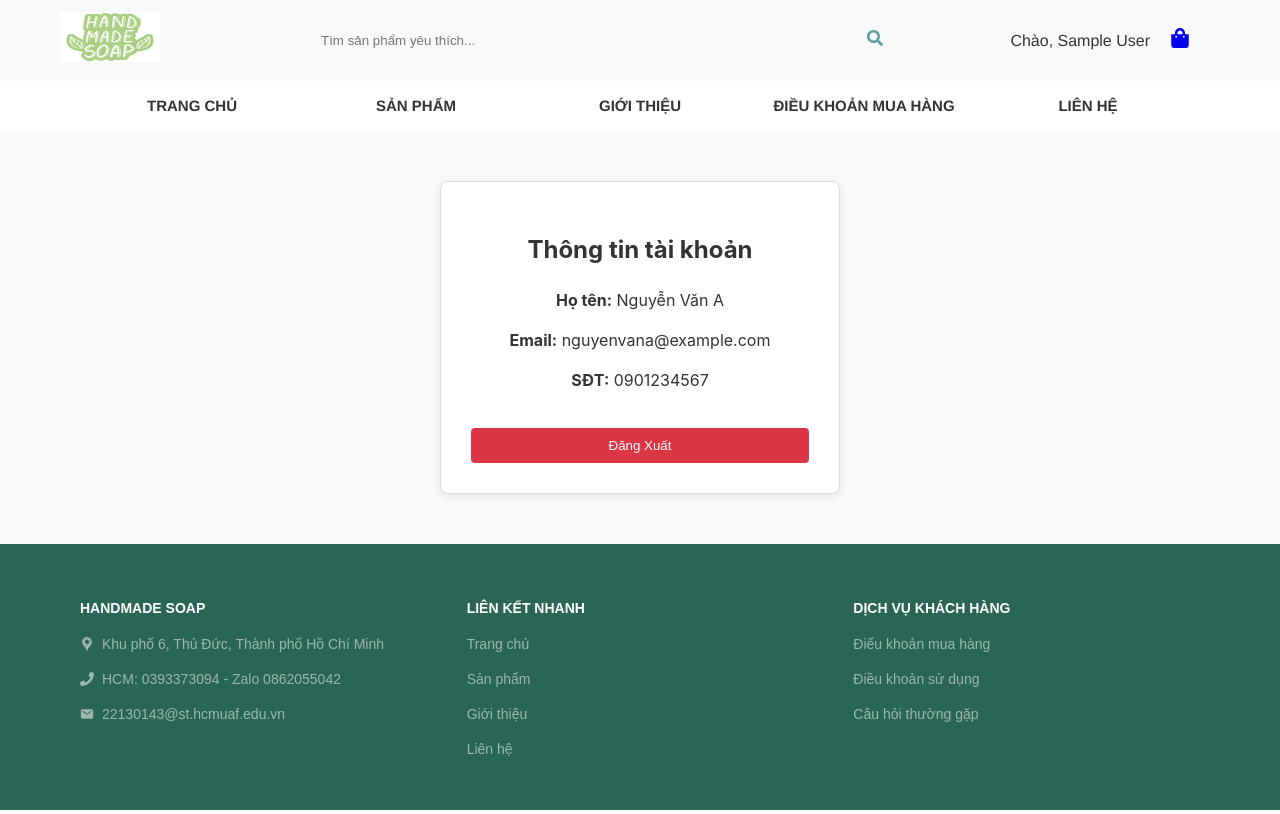
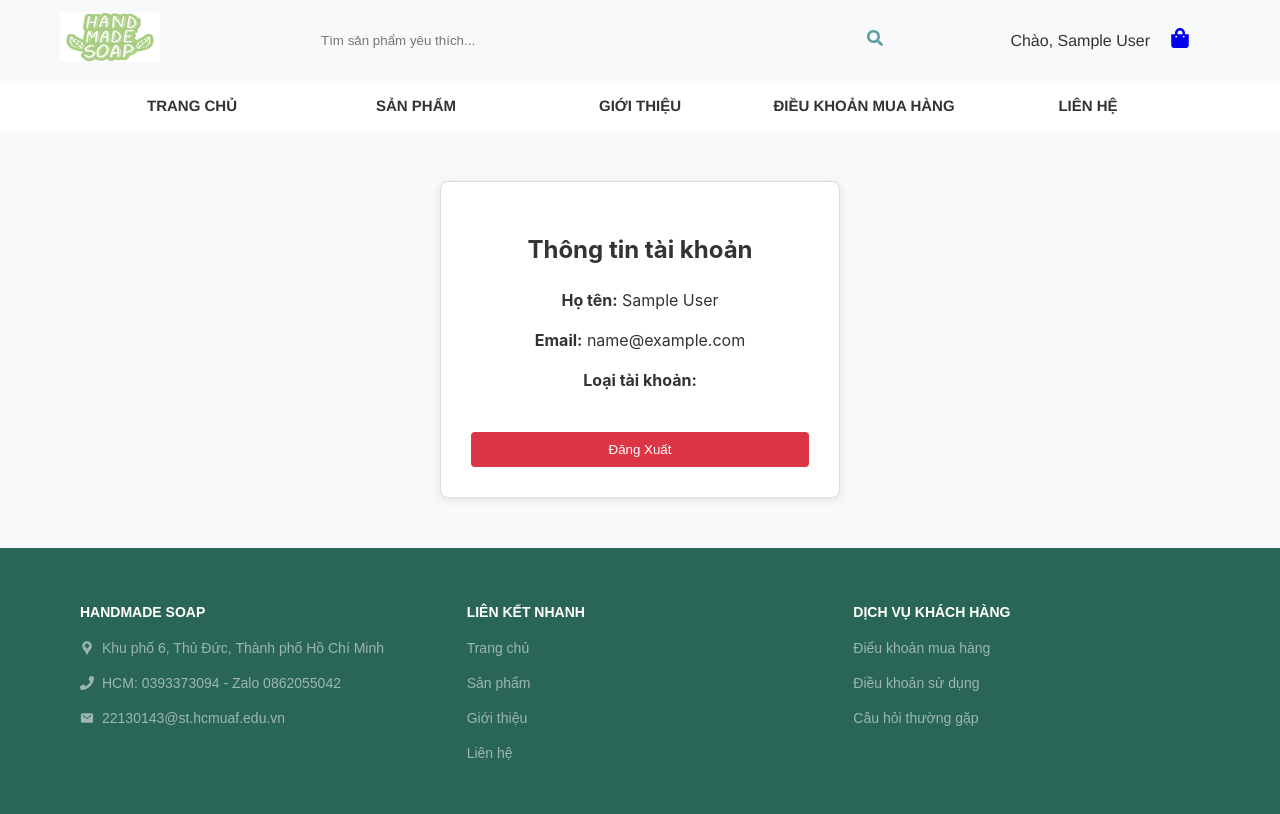
Before and after one commit to thomaspham252/web_fontend, a React (Create React App) app in the folder soap_website/: page /user in a window 1280 px wide. Built offline with nearby package versions, Linux system fonts and the light colour scheme; sample sign-in values are in the browser's storage.

Commit message:
fix information user

```diff
--- a/soap_website/src/pages/User.jsx
+++ b/soap_website/src/pages/User.jsx
@@ -1,31 +1,40 @@
-import React from 'react';
-import { useNavigate } from 'react-router-dom';
+import React, {useEffect, useState} from 'react';
 import '../assets/css/auth.css';
 
 const User = () => {
-    const navigate = useNavigate();
-    // Giả lập dữ liệu user
-    const user = {
-        name: "Nguyễn Văn A",
-        email: "nguyenvana@example.com",
-        phone: "0901234567"
+    const [user, setUser] = useState(null);
+
+    useEffect(() => {
+        const storedUser = localStorage.getItem("user");
+        if (storedUser) {
+            setUser(JSON.parse(storedUser));
+        } else {
+            window.location.href = "/login";
+        }
+    }, []);
+
+    const handleLogout = () => {
+
+        localStorage.removeItem("user");
+
+
+        window.location.href = "/login";
     };
 
-    const handleLogout = () => {
-        // Xử lý đăng xuất (xóa token, v.v.)
-        alert("Đã đăng xuất!");
-        navigate('/login');
-    };
+    if (!user) return <div style={{textAlign: "center", marginTop: "50px"}}>Đang xử lý...</div>;
 
     return (
         <div className="auth-container">
             <h2>Thông tin tài khoản</h2>
-            <div className="user-info">
+            <div className="user-info" style={{textAlign: 'left', margin: '20px 0'}}>
                 <p><strong>Họ tên:</strong> {user.name}</p>
                 <p><strong>Email:</strong> {user.email}</p>
-                <p><strong>SĐT:</strong> {user.phone}</p>
+                <p><strong>Loại tài khoản:</strong> {user.loginType === 'email' ? 'Thường' : user.loginType}</p>
             </div>
-            <button onClick={handleLogout} className="btn-logout">Đăng Xuất</button>
+
+            <button onClick={handleLogout} className="btn-logout">
+                Đăng Xuất
+            </button>
         </div>
     );
 };
```
